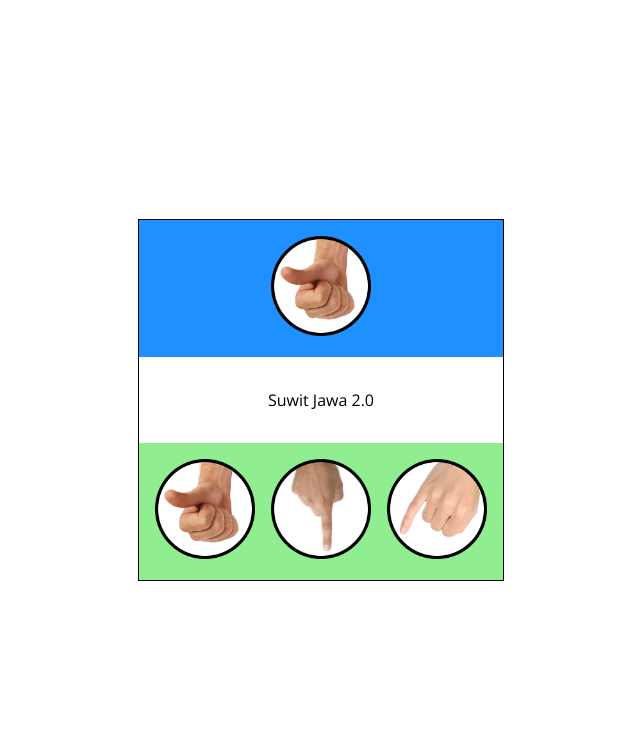
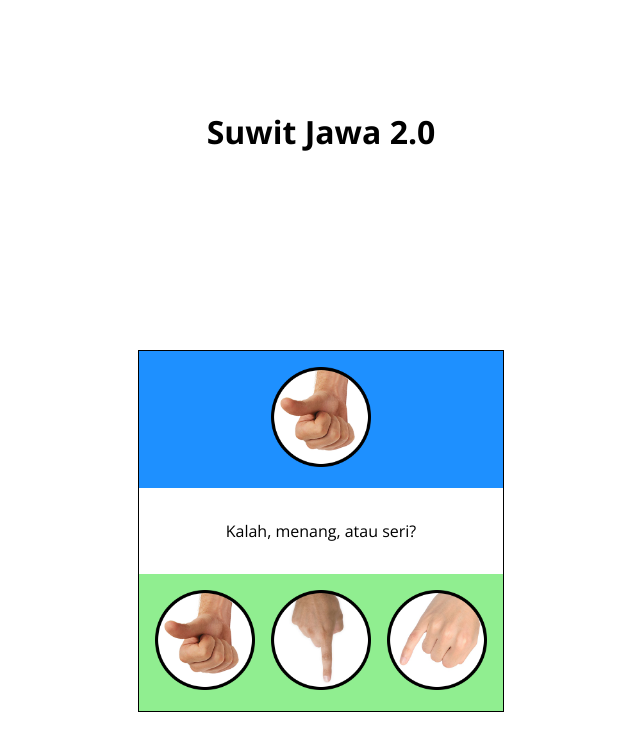
Before and after one commit to Klrfl/suwit-jawa-2, a website: page index.html in a window 1280 px wide. Shown: the whole page, without its empty margins (319-959 px from the left). Drawn offline with nearby package versions, Linux system fonts and the light colour scheme.

Commit message:
added heading and changed text again

```diff
--- a/index.html
+++ b/index.html
@@ -9,6 +9,7 @@
   </head>
   <body>
     <main>
+      <h1>Suwit Jawa 2.0</h1>
       <div class="card">
         <div class="field field--computer">
           <div class="choice choice--computer">
@@ -16,7 +17,7 @@
           </div>
         </div>
         <div id="kalah-menang">
-          <p>Suwit Jawa 2.0</p>
+          <p>Kalah, menang, atau seri?</p>
         </div>
         <div class="field field--player">
           <div class="choice choice--player" data-jawaban="gajah">
```
